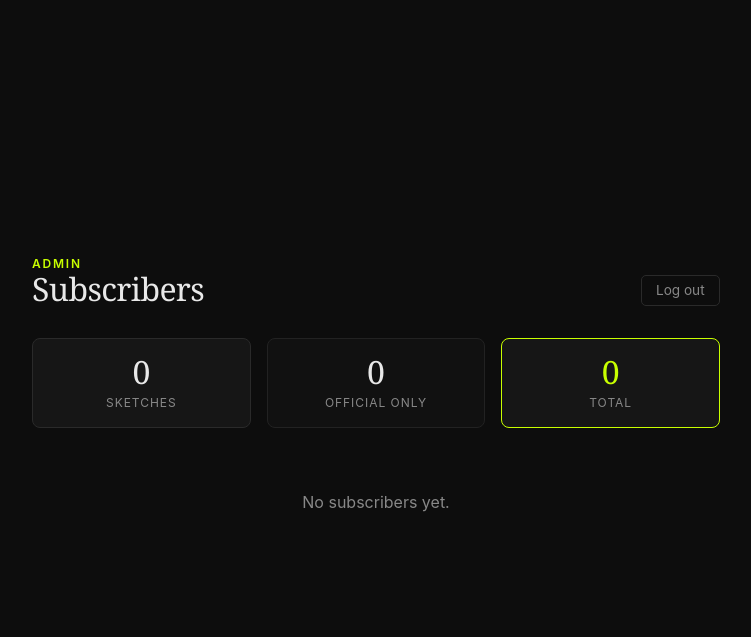
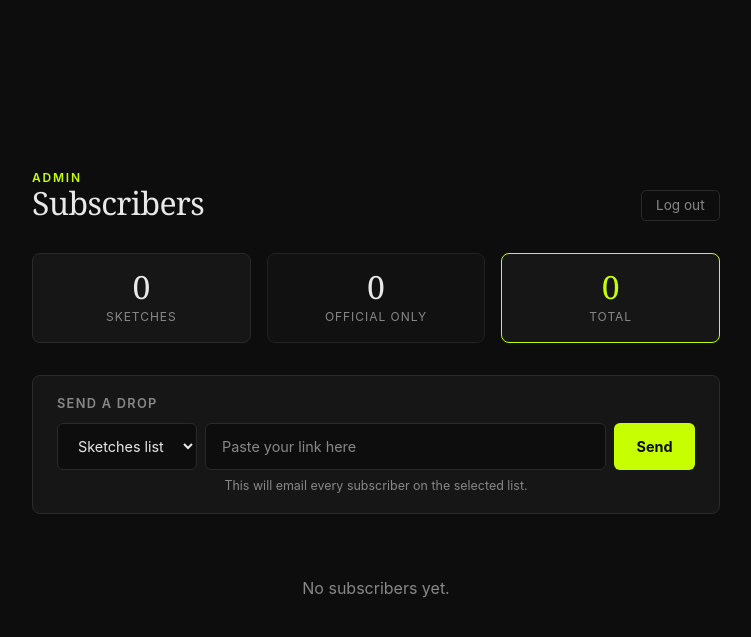
Before and after one commit to DouglasJamesAldridge/music-site, a Flask app: page /admin in a window 1280 px wide. Shown: the top 637 px of the page, without its empty margins (264-1015 px from the left). Run offline with Flask 3, Linux system fonts and the light colour scheme; the visitor is signed in with stand-in values (Sample User, id 1); data that the repository does not hold is empty.

Commit message:
Add email sending and unsubscribe

```diff
--- a/app.py
+++ b/app.py
@@ -3,16 +3,21 @@
 import re
 import os
 import sqlite3
+import smtplib
+import secrets
+from email.mime.text import MIMEText
+from email.mime.multipart import MIMEMultipart
 from flask import Flask, render_template, request, redirect, url_for, flash, session
 
 app = Flask(__name__)
 app.secret_key = os.environ.get("SECRET_KEY", "local-dev-fallback")
 
 DATABASE = "subscribers.db"
+ADMIN_PASSWORD = os.environ.get("ADMIN_PASSWORD", "changeme")
 
-# Admin password — set this as an environment variable on Render
-# so your password isn't stored in your code
-ADMIN_PASSWORD = os.environ.get("ADMIN_PASSWORD", "changeme")
+# Gmail credentials — set these as environment variables on Render
+GMAIL_ADDRESS = os.environ.get("GMAIL_ADDRESS", "")
+GMAIL_APP_PASSWORD = os.environ.get("GMAIL_APP_PASSWORD", "")
 
 
 # --- Database Helpers ---
@@ -34,8 +39,41 @@ def init_db():
             UNIQUE(email, list)
         )
     """)
+    # unsubscribe_token lets us identify a subscriber from a link
+    # without exposing their email in the URL
+    conn.execute("""
+        CREATE TABLE IF NOT EXISTS unsubscribe_tokens (
+            token      TEXT PRIMARY KEY,
+            email      TEXT NOT NULL,
+            created_at DATETIME DEFAULT CURRENT_TIMESTAMP
+        )
+    """)
     conn.commit()
     conn.close()
+
+
+def get_or_create_token(email):
+    """
+    Returns an existing unsubscribe token for this email,
+    or creates a new one if none exists.
+    """
+    conn = get_db_connection()
+    row = conn.execute(
+        "SELECT token FROM unsubscribe_tokens WHERE email = ?", (email,)
+    ).fetchone()
+
+    if row:
+        token = row["token"]
+    else:
+        token = secrets.token_urlsafe(32)  # secure random string
+        conn.execute(
+            "INSERT INTO unsubscribe_tokens (token, email) VALUES (?, ?)",
+            (token, email)
+        )
+        conn.commit()
+
+    conn.close()
+    return token
 
 
 # --- Email Validation ---
@@ -43,6 +81,71 @@ def init_db():
 def is_valid_email(email):
     pattern = r"^[^@\s]+@[^@\s]+\.[^@\s]+$"
     return re.match(pattern, email) is not None
+
+
+# --- Email Sending ---
+
+def send_email(to_email, subject, html_body):
+    """
+    Send a single HTML email via Gmail SMTP.
+    Returns True on success, False on failure.
+    """
+    try:
+        msg = MIMEMultipart("alternative")
+        msg["Subject"] = subject
+        msg["From"] = GMAIL_ADDRESS
+        msg["To"] = to_email
+        msg.attach(MIMEText(html_body, "html"))
+
+        # Port 587 is the standard for Gmail SMTP with TLS
+        with smtplib.SMTP("smtp.gmail.com", 587) as server:
+            server.starttls()
+            server.login(GMAIL_ADDRESS, GMAIL_APP_PASSWORD)
+            server.sendmail(GMAIL_ADDRESS, to_email, msg.as_string())
+
+        return True
+    except Exception as e:
+        print(f"Failed to send to {to_email}: {e}")
+        return False
+
+
+def build_email_html(link, unsubscribe_url):
+    """
+    Build the HTML email body with the music link and unsubscribe footer.
+    """
+    return f"""
+    <div style="font-family: Georgia, serif; max-width: 540px; margin: 0 auto; padding: 2rem; background: #0d0d0d; color: #e8e8e8;">
+
+      <p style="font-size: 0.75rem; letter-spacing: 0.15em; text-transform: uppercase; color: #c8ff00; margin-bottom: 1.5rem;">
+        New Drop
+      </p>
+
+      <h1 style="font-size: 2rem; font-weight: normal; line-height: 1.2; margin-bottom: 1.5rem; color: #e8e8e8;">
+        Something new just dropped.
+      </h1>
+
+      <p style="font-size: 1rem; color: #aaa; line-height: 1.7; margin-bottom: 2rem;">
+        A new sketch is up. Click below to listen.
+      </p>
+
+      <a href="{link}"
+         style="display: inline-block; background: #c8ff00; color: #0d0d0d; padding: 0.85rem 1.8rem;
+                text-decoration: none; border-radius: 6px; font-weight: 700; font-family: sans-serif;
+                font-size: 0.95rem;">
+        Listen now
+      </a>
+
+      <hr style="border: none; border-top: 1px solid #2a2a2a; margin: 3rem 0 1.5rem;" />
+
+      <p style="font-size: 0.75rem; color: #555; line-height: 1.6;">
+        You're receiving this because you signed up for Sketches updates.<br/>
+        <a href="{unsubscribe_url}" style="color: #555; text-decoration: underline;">
+          Unsubscribe
+        </a>
+      </p>
+
+    </div>
+    """
 
 
 # --- Routes ---
@@ -86,37 +189,48 @@ def index():
     return render_template("index.html")
 
 
+# --- Unsubscribe Route ---
+
+@app.route("/unsubscribe/<token>")
+def unsubscribe(token):
+    """
+    When a subscriber clicks their unsubscribe link, we look up their
+    email from the token and remove them from all lists.
+    """
+    conn = get_db_connection()
+    row = conn.execute(
+        "SELECT email FROM unsubscribe_tokens WHERE token = ?", (token,)
+    ).fetchone()
+
+    if not row:
+        conn.close()
+        return render_template("unsubscribe.html", success=False)
+
+    email = row["email"]
+    conn.execute("DELETE FROM subscribers WHERE email = ?", (email,))
+    conn.execute("DELETE FROM unsubscribe_tokens WHERE token = ?", (token,))
+    conn.commit()
+    conn.close()
+
+    return render_template("unsubscribe.html", success=True)
+
+
 # --- Admin Routes ---
 
 @app.route("/admin", methods=["GET", "POST"])
 def admin():
-    """
-    Admin page — protected by a simple password stored in session.
-    Session is a secure cookie that remembers if you've logged in.
-    """
-    # If already logged in, show the subscriber list
     if session.get("admin_logged_in"):
         conn = get_db_connection()
-
-        # Fetch all subscribers, newest first
         subscribers = conn.execute(
             "SELECT email, list, created_at FROM subscribers ORDER BY created_at DESC"
         ).fetchall()
-
-        # Count each list separately for the summary
         counts = conn.execute(
             "SELECT list, COUNT(*) as total FROM subscribers GROUP BY list"
         ).fetchall()
         conn.close()
+        count_dict = {row["list"]: row["total"] for row in counts}
+        return render_template("admin.html", subscribers=subscribers, counts=count_dict)
 
-        # Turn counts into a simple dict: {'sketches': 5, 'official': 3}
-        count_dict = {row["list"]: row["total"] for row in counts}
-
-        return render_template("admin.html",
-                               subscribers=subscribers,
-                               counts=count_dict)
-
-    # Handle login form submission
     if request.method == "POST":
         password = request.form.get("password", "")
         if password == ADMIN_PASSWORD:
@@ -130,12 +244,63 @@ def admin():
 
 @app.route("/admin/logout")
 def admin_logout():
-    """Clear the admin session and redirect to login."""
     session.pop("admin_logged_in", None)
     return redirect(url_for("admin"))
 
 
-# Run init_db when the module loads (works with both gunicorn and python app.py)
+@app.route("/admin/send", methods=["POST"])
+def admin_send():
+    """
+    Called from the admin page — sends an email to all Sketches subscribers.
+    Requires admin to be logged in.
+    """
+    if not session.get("admin_logged_in"):
+        return redirect(url_for("admin"))
+
+    link = request.form.get("link", "").strip()
+    target_list = request.form.get("target_list", "sketches")
+
+    if not link:
+        flash("Please enter a link to send.", "error")
+        return redirect(url_for("admin"))
+
+    # Fetch all subscribers on the chosen list
+    conn = get_db_connection()
+    subscribers = conn.execute(
+        "SELECT email FROM subscribers WHERE list = ?", (target_list,)
+    ).fetchall()
+    conn.close()
+
+    if not subscribers:
+        flash(f"No subscribers on the {target_list} list yet.", "info")
+        return redirect(url_for("admin"))
+
+    # Send to each subscriber with their unique unsubscribe link
+    sent = 0
+    failed = 0
+    base_url = request.host_url.rstrip("/")
+
+    for row in subscribers:
+        email = row["email"]
+        token = get_or_create_token(email)
+        unsubscribe_url = f"{base_url}/unsubscribe/{token}"
+        html = build_email_html(link, unsubscribe_url)
+        subject = "New sketch just dropped" if target_list == "sketches" else "New release out now"
+
+        if send_email(email, subject, html):
+            sent += 1
+        else:
+            failed += 1
+
+    if failed == 0:
+        flash(f"Sent to {sent} subscriber{'s' if sent != 1 else ''}.", "success")
+    else:
+        flash(f"Sent: {sent}, Failed: {failed}. Check your Gmail credentials.", "error")
+
+    return redirect(url_for("admin"))
+
+
+# Run init_db when the module loads
 init_db()
 
 if __name__ == "__main__":
--- a/static/css/style.css
+++ b/static/css/style.css
@@ -364,3 +364,85 @@ body {
   text-align: center;
   padding: 2rem;
 }
+
+
+/* ── Send Panel ── */
+
+.send-panel {
+  background: var(--surface);
+  border: 1px solid var(--border);
+  border-radius: 8px;
+  padding: 1.25rem 1.5rem;
+  display: flex;
+  flex-direction: column;
+  gap: 0.75rem;
+}
+
+.send-panel-title {
+  font-size: 0.8rem;
+  text-transform: uppercase;
+  letter-spacing: 0.1em;
+  color: var(--text-muted);
+  font-weight: 600;
+}
+
+.send-row {
+  display: flex;
+  gap: 0.5rem;
+  flex-wrap: wrap;
+}
+
+.send-select {
+  padding: 0.8rem 1rem;
+  background: #0d0d0d;
+  border: 1px solid var(--border);
+  border-radius: 6px;
+  color: var(--text);
+  font-size: 0.9rem;
+  font-family: var(--font-body);
+  outline: none;
+  cursor: pointer;
+}
+
+.send-select:focus {
+  border-color: var(--accent);
+}
+
+.send-input {
+  flex: 1;
+  min-width: 200px;
+  padding: 0.8rem 1rem;
+  background: #0d0d0d;
+  border: 1px solid var(--border);
+  border-radius: 6px;
+  color: var(--text);
+  font-size: 0.9rem;
+  font-family: var(--font-body);
+  outline: none;
+}
+
+.send-input:focus {
+  border-color: var(--accent);
+}
+
+.send-input::placeholder {
+  color: var(--text-muted);
+}
+
+.send-btn {
+  padding: 0.8rem 1.4rem;
+  background: var(--accent);
+  color: #0d0d0d;
+  border: none;
+  border-radius: 6px;
+  font-size: 0.9rem;
+  font-weight: 700;
+  font-family: var(--font-body);
+  cursor: pointer;
+  white-space: nowrap;
+  transition: background 0.15s;
+}
+
+.send-btn:hover {
+  background: var(--accent-dim);
+}
--- a/templates/admin.html
+++ b/templates/admin.html
@@ -19,6 +19,17 @@
       <a href="/admin/logout" class="logout-link">Log out</a>
     </div>
 
+    <!-- Flash Messages -->
+    {% with messages = get_flashed_messages(with_categories=true) %}
+      {% if messages %}
+        <div class="messages">
+          {% for category, message in messages %}
+            <div class="message message--{{ category }}">{{ message }}</div>
+          {% endfor %}
+        </div>
+      {% endif %}
+    {% endwith %}
+
     <!-- Summary counts -->
     <div class="admin-counts">
       <div class="count-card">
@@ -33,6 +44,30 @@
         <p class="count-number">{{ subscribers | length }}</p>
         <p class="count-label">Total</p>
       </div>
+    </div>
+
+    <!-- Send Email Panel -->
+    <div class="send-panel">
+      <p class="send-panel-title">Send a drop</p>
+      <form method="POST" action="/admin/send">
+        <div class="send-row">
+          <select name="target_list" class="send-select">
+            <option value="sketches">Sketches list</option>
+            <option value="official">Official list</option>
+          </select>
+          <input
+            type="url"
+            name="link"
+            placeholder="Paste your link here"
+            required
+            class="send-input"
+          />
+          <button type="submit" class="send-btn">Send</button>
+        </div>
+        <p class="fine-print" style="margin-top: 0.5rem;">
+          This will email every subscriber on the selected list.
+        </p>
+      </form>
     </div>
 
     <!-- Subscriber table -->
```
Also changed, not shown: templates/unsubscribe.html (added, +28 -0 lines).
